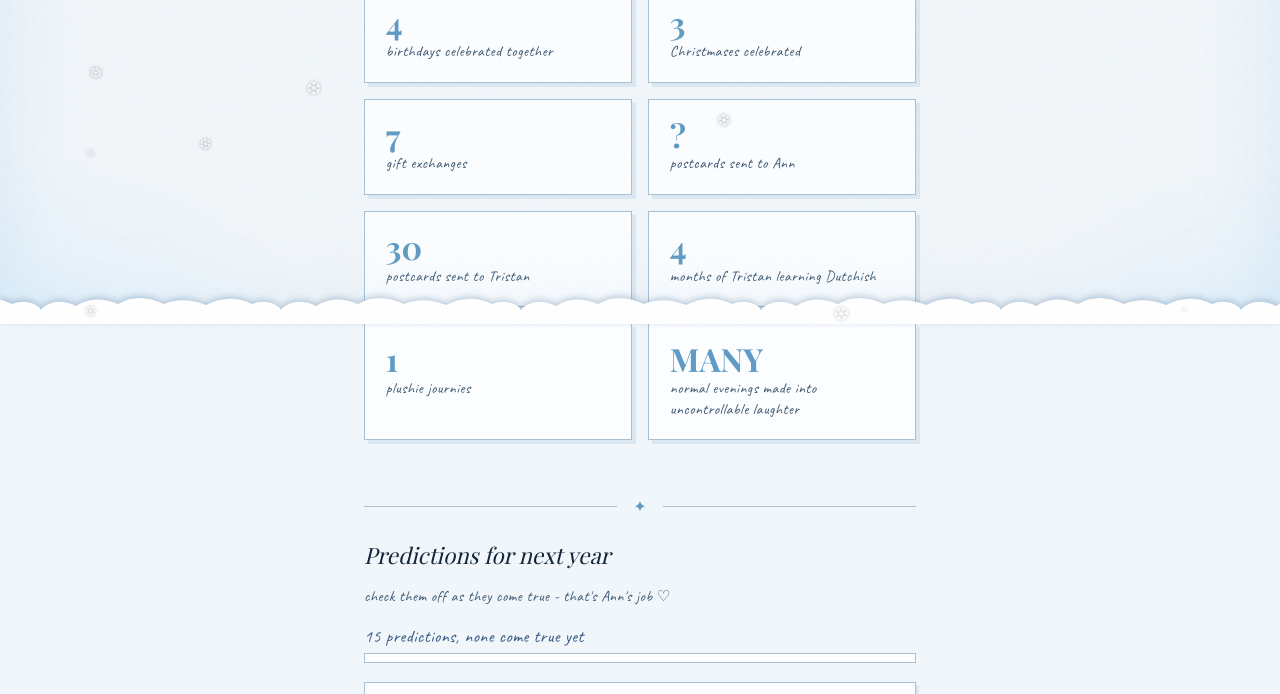
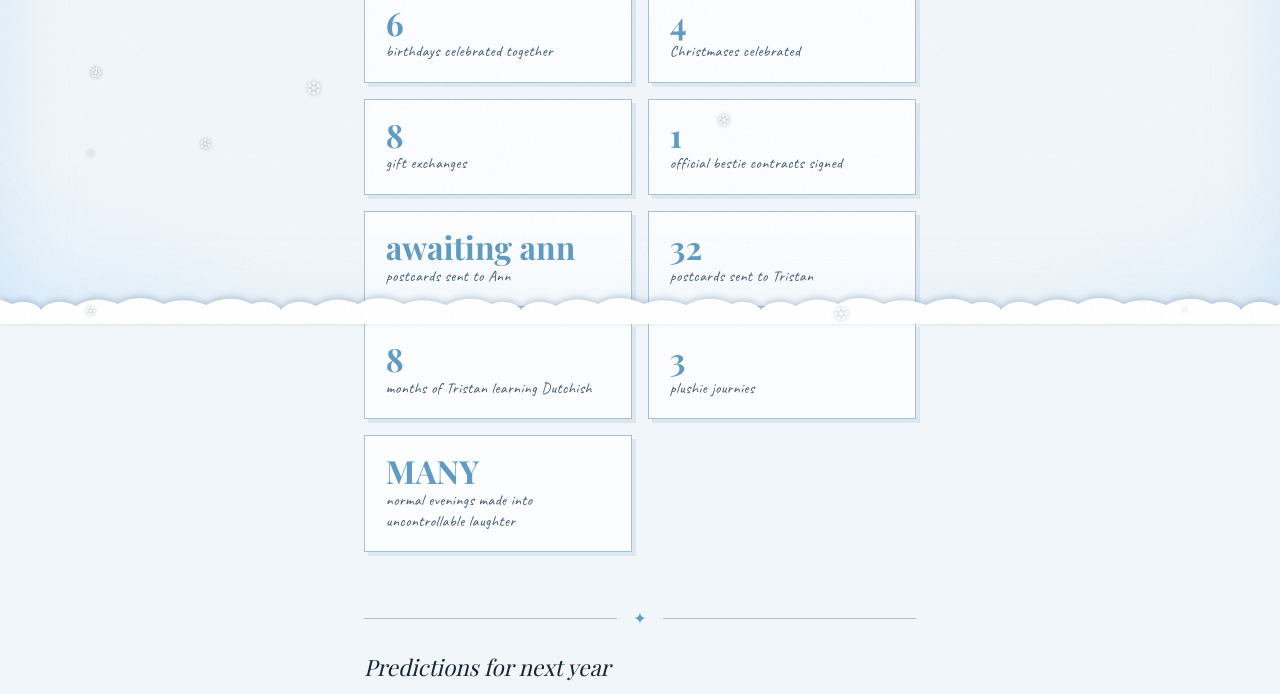
Before and after one commit to tristanwalmsley/A, a plain HTML site: page us.html in a window 1280 px wide. Shown: the part 476-1170 px from the top of the page. Drawn offline with nearby package versions, Linux system fonts and the light colour scheme; no server answers; a web font is replaced by a local one.

Commit message:
Update predictions note and facts statistics

```diff
--- a/us.html
+++ b/us.html
@@ -65,7 +65,8 @@
   <p style="font-family:'Caveat',cursive;font-size:0.95rem;color:var(--brown);margin:-0.5rem 0 1.2rem;letter-spacing:0.5px">check them off as they come true - that's Ann's job ♡</p>
   <div class="pred-progress"><div class="pred-progress-text" id="pred-progress-text" aria-live="polite"></div><div class="pred-bar" aria-hidden="true"><i id="pred-bar-fill"></i></div></div>
   <div class="predictions-list" id="pred-list"></div>
-  <p class="preds-note">made Apr 2026 · check back throughout the year</p>
+  <p class="preds-note">first made Apr 2026 · last updated Dec 2026</p>
+  <p class="preds-note">check back throughout the year</p>
 </div>
 
 <script src="js/bestie_storage.js"></script>
@@ -74,16 +75,16 @@
 window.addEventListener('DOMContentLoaded', () => { buildNav('us.html'); buildFacts(); buildPredictions(); });
 
 const FACTS = [
-  {num:'3.6',  label:'years of bestieship'},
+  {num:'4.0',  label:'years of bestieship'},
   {num:'~588', label:'hours on call together on Discord (rough estimate -> Jul 24 - Apr 26)'},
-  {num:'4',    label:'birthdays celebrated together'},
-  {num:'3',    label:'Christmases celebrated'},
-  {num:'7',    label:'gift exchanges'},
-  // {num:'2',    label:'official bestie contracts signed'},
-  {num:'?',   label:'postcards sent to Ann'},
-  {num:'30',   label:'postcards sent to Tristan'},
-  {num:'4',    label:'months of Tristan learning Dutchish'},
-  {num:'1',    label:'plushie journies'},
+  {num:'6',    label:'birthdays celebrated together'},
+  {num:'4',    label:'Christmases celebrated'},
+  {num:'8',    label:'gift exchanges'},
+  {num:'1',    label:'official bestie contracts signed'},
+  {num:'awaiting ann',   label:'postcards sent to Ann'},
+  {num:'32',   label:'postcards sent to Tristan'},
+  {num:'8',    label:'months of Tristan learning Dutchish'},
+  {num:'3',    label:'plushie journies'},
   {num:'MANY',   label:'normal evenings made into uncontrollable laughter'},
 ];
 function buildFacts(){
```
